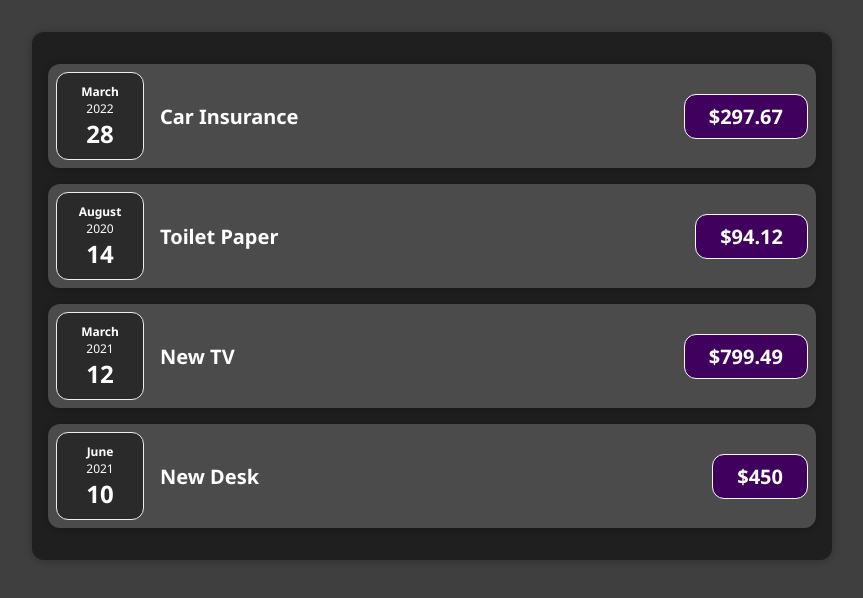
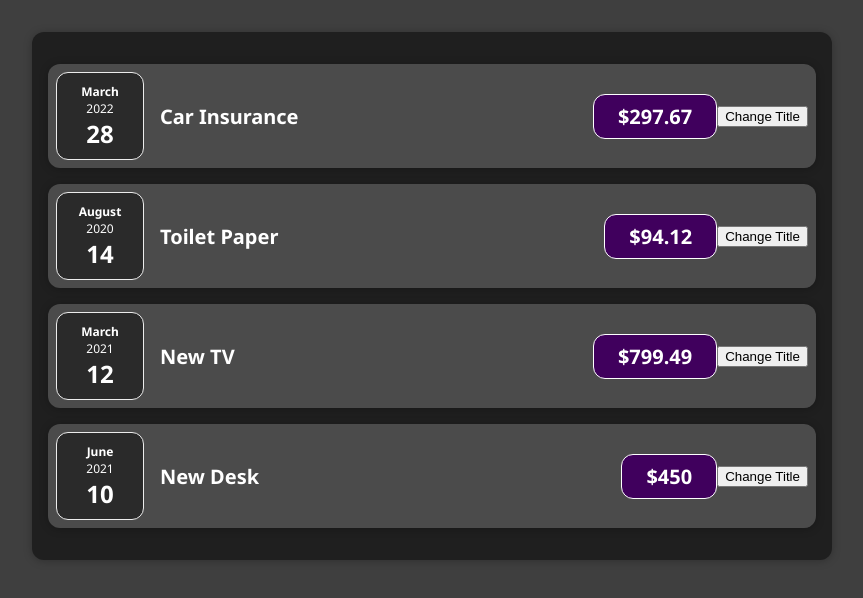
Before and after one commit to fstipo/Expenses-App, a React (Create React App) app: page / in a window 1280 px wide. Shown: the top 598 px of the page, without its empty margins (208-1071 px from the left). Built offline with nearby package versions, Linux system fonts and the light colour scheme.

Commit message:
click event!

```diff
--- a/package.json
+++ b/package.json
@@ -1,4 +1,5 @@
 {
+  "homepage": "https://fstipo.github.io/Expenses-App/",
   "name": "react-basic",
   "version": "0.1.0",
   "private": true,
@@ -12,6 +13,8 @@
     "web-vitals": "^2.1.4"
   },
   "scripts": {
+    "predeploy":"npm run build",
+    "deploy":"gh-pages -d build",
     "start": "react-scripts start",
     "build": "react-scripts build",
     "test": "react-scripts test",
@@ -34,5 +37,8 @@
       "last 1 firefox version",
       "last 1 safari version"
     ]
+  },
+  "devDependencies": {
+    "gh-pages": "^3.2.3"
   }
 }
--- a/src/components/Expenses/ExpenseItem.js
+++ b/src/components/Expenses/ExpenseItem.js
@@ -4,13 +4,19 @@ import ExpenseDate from './ExpenseDate';
 import './ExpenseItem.css';
 
 const ExpenseItem = (props) => {
+  let title = props.title;
+  const clickHandler = () => {
+    title = 'We Changed title!!';
+    console.log('Hey!!!!');
+  };
   return (
     <Card className="expense-item">
       <ExpenseDate date={props.date} />
       <div className="expense-item__description">
-        <h2>{props.title}</h2>
+        <h2>{title}</h2>
         <div className="expense-item__price">${props.price}</div>
       </div>
+      <button onClick={clickHandler}>Change Title</button>
     </Card>
   );
 };
```
Also changed, not shown: 1 other file (tests, documents, lock files or other folders).
